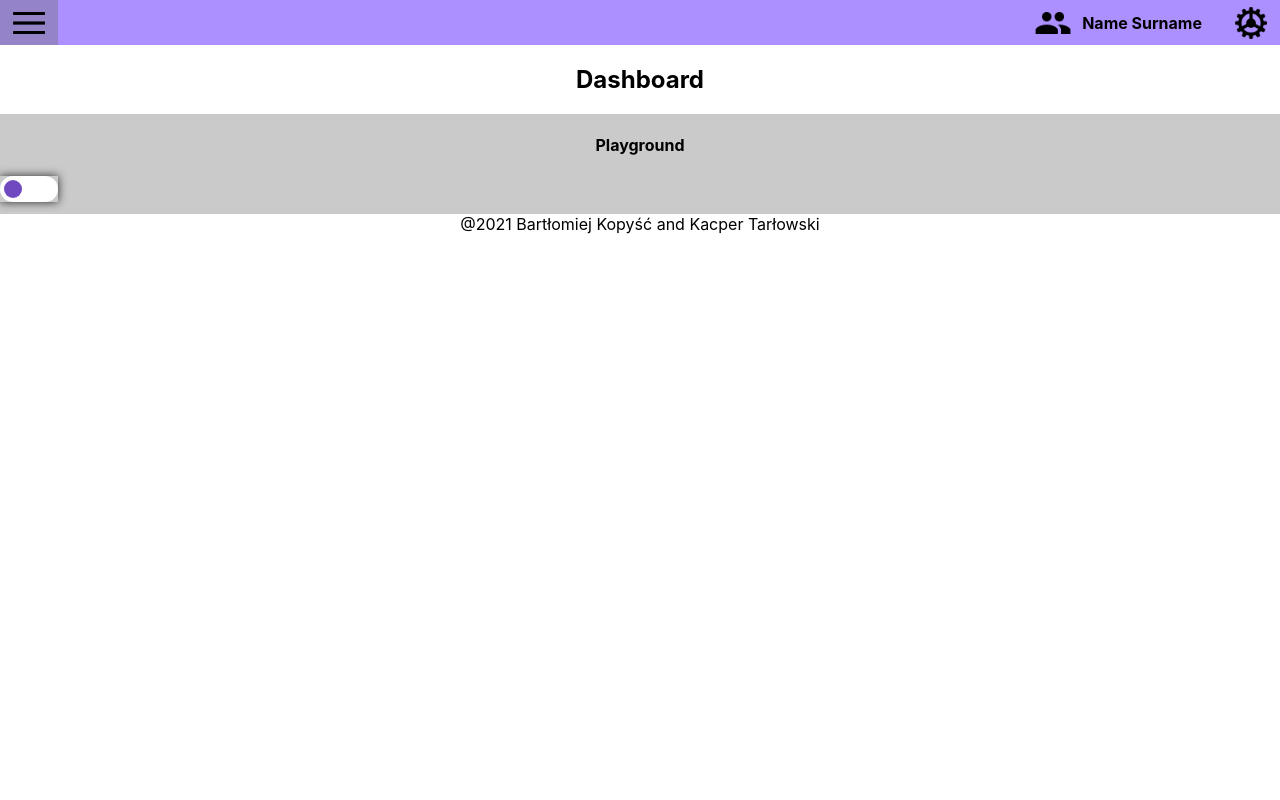
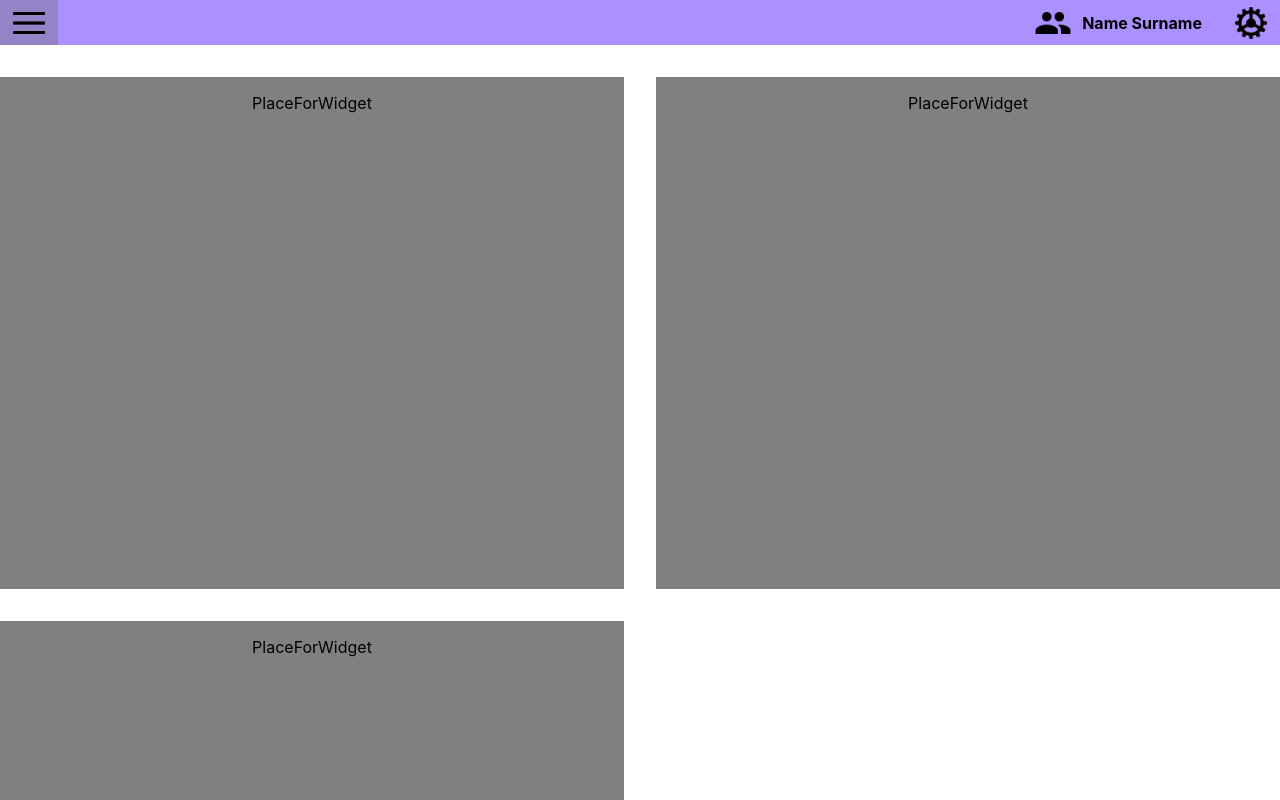
Before and after one commit to Kacpu/PGUI-dashboard-sprzedawcy, a React (Create React App) app: page / in a window 1280 px wide. Shown: the top 800 px of the page. Built offline with nearby package versions, Linux system fonts and the light colour scheme.

Commit message:
dodanie mocku na widgety

```diff
--- a/src/App.js
+++ b/src/App.js
@@ -11,7 +11,7 @@ function App() {
     <div className="App">
       <NavigationHeader />
       <Dashboard />
-      <Playground />
+      {/* <Playground /> */}
       <Footer />
     </div>
   );
--- a/src/components/Footer/Footer.js
+++ b/src/components/Footer/Footer.js
@@ -1,3 +1,4 @@
+import "./footer.css"
 export default function Footer(){
 
     return(
--- /dev/null
+++ b/src/components/Footer/footer.css
@@ -0,0 +1,3 @@
+footer{
+    float:center
+}
--- a/src/containers/Dashboard/Dashboard.js
+++ b/src/containers/Dashboard/Dashboard.js
@@ -1,6 +1,12 @@
+import WidgetFrame from "../../elements/WidgetFrame/WidgetFrame";
+import "./dashboard.css"
 function Dashboard(){
     return(
-      <h2>Dashboard</h2>
+      <div className="dashboard-div">
+      <WidgetFrame />
+      <WidgetFrame />
+      <WidgetFrame />
+      </div>
     );
 }
 
--- /dev/null
+++ b/src/containers/Dashboard/dashboard.css
@@ -0,0 +1,17 @@
+.dashboard-div {
+    padding-top: 2rem;
+    padding-bottom: 2rem;
+    max-width: 1400px;
+    margin: 0 auto;
+    display: grid;
+    grid-gap: 2rem;
+    grid-template-columns: repeat(2, 1fr);
+}
+
+/* @media (min-width: 900px) {
+    .dashboard-div { grid-template-columns: repeat(2, 1fr); }
+  }
+
+  @media (min-width: 600px) {
+    .dashboard-div { grid-template-columns: repeat(2, 1fr); }
+  }  */
--- /dev/null
+++ b/src/elements/WidgetFrame/WidgetFrame.js
@@ -0,0 +1,9 @@
+import "./widgetFrame.css"
+
+export default function WidgetFrame(){
+    return(
+        <div className="widget-frame">
+            <text>PlaceForWidget</text>
+        </div>
+    );
+}
--- /dev/null
+++ b/src/elements/WidgetFrame/widgetFrame.css
@@ -0,0 +1,5 @@
+.widget-frame{
+    background-color: gray;
+    height: 30rem;
+    padding: 1rem;
+}
```
Also changed, not shown: src/components/Footer/Footer.module.css (deleted).
